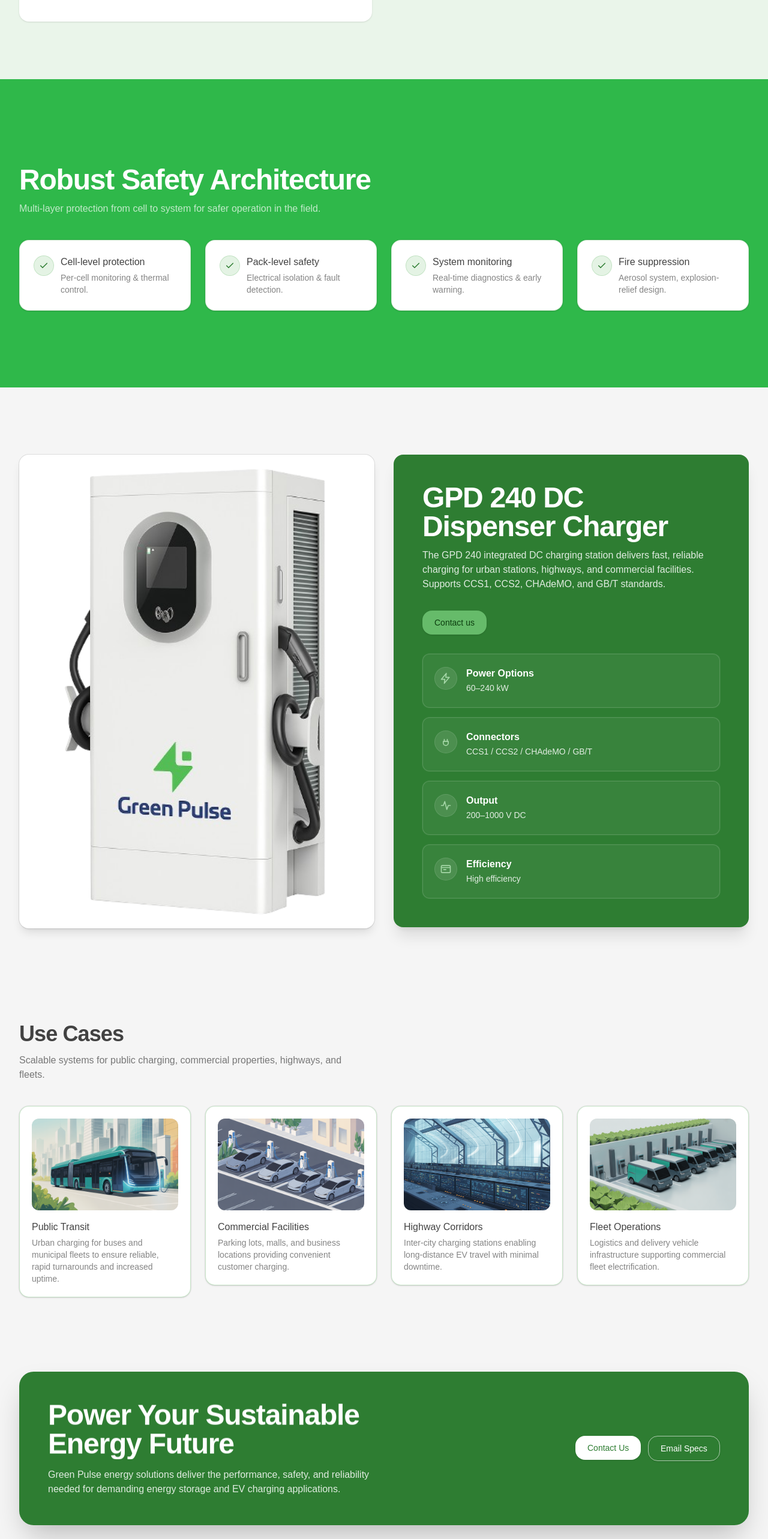
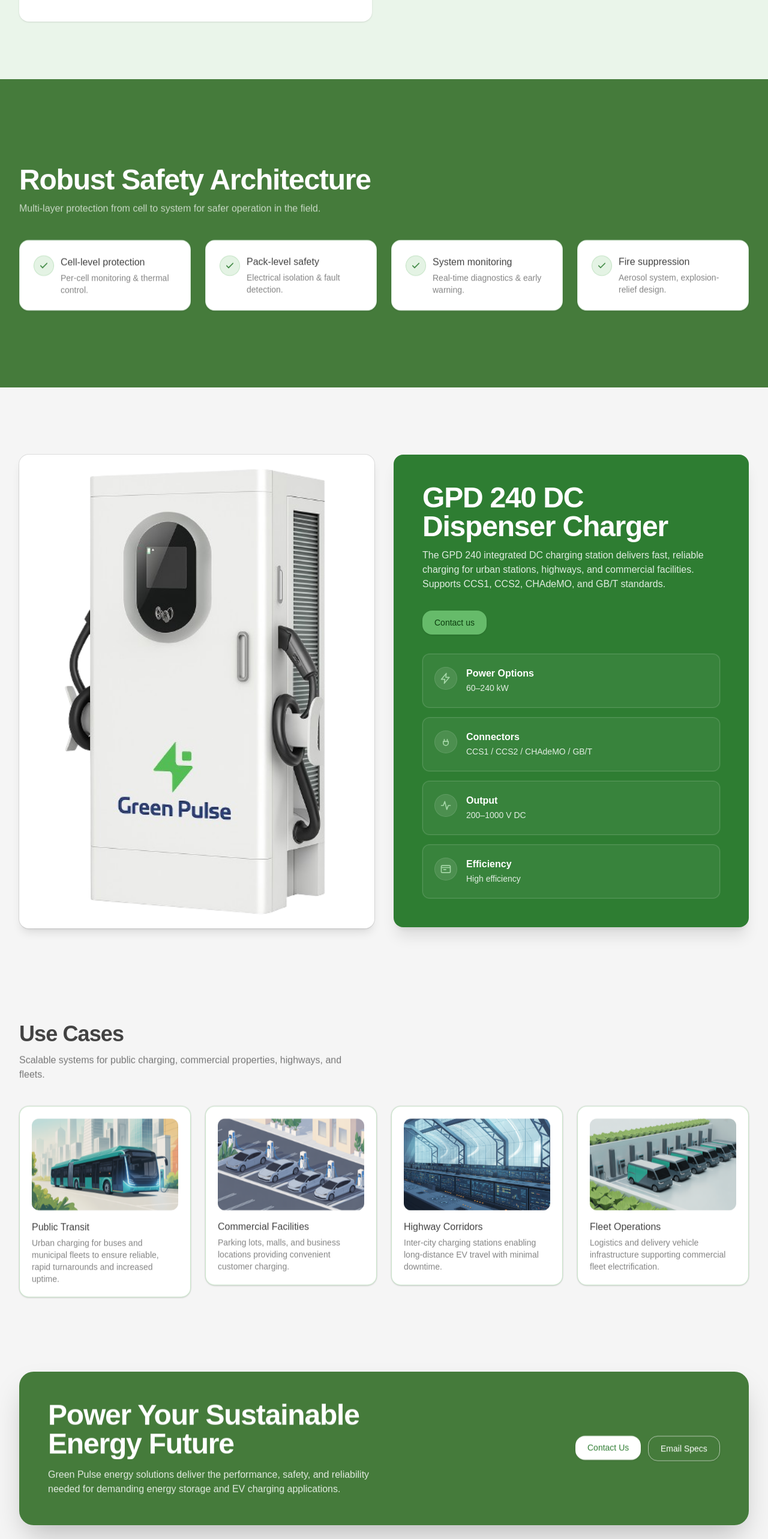
Before and after one commit to ParSaMnSS/green-pulse, a Next.js app: page /products in a window 1280 px wide. Shown: the part 1220-3786 px from the top of the page at 60% size. Built offline with nearby package versions, Linux system fonts and the light colour scheme.

Commit message:
saved it

```diff
--- a/src/app/products/ContactCTA.tsx
+++ b/src/app/products/ContactCTA.tsx
@@ -23,7 +23,7 @@
             className="py-16 sm:py-20 lg:py-24 bg-[var(--gp-white)]"
         >
             <Container>
-                <div className="rounded-3xl bg-[var(--gp-green)] text-white shadow-2xl ring-1 ring-white/10 p-8 sm:p-10 lg:p-12">
+                <div className="rounded-3xl bg-[#457b3b] text-white shadow-2xl ring-1 ring-white/10 p-8 sm:p-10 lg:p-12">
                     <div className="grid items-center gap-8 lg:grid-cols-2">
                         <div>
                             <Reveal y={-6}>
--- a/src/app/products/EssSafety.tsx
+++ b/src/app/products/EssSafety.tsx
@@ -28,7 +28,7 @@
             id="ess-safety"
             aria-labelledby="ess-safety-title"
             style={vars}
-            className="relative bg-[#2fb84a] py-20 sm:py-28 lg:py-32 min-h-[35vh] scroll-mt-24"
+            className="relative bg-[#457b3b] py-20 sm:py-28 lg:py-32 min-h-[35vh] scroll-mt-24"
         >
             <Container>
                 <header className="max-w-2xl">
```
